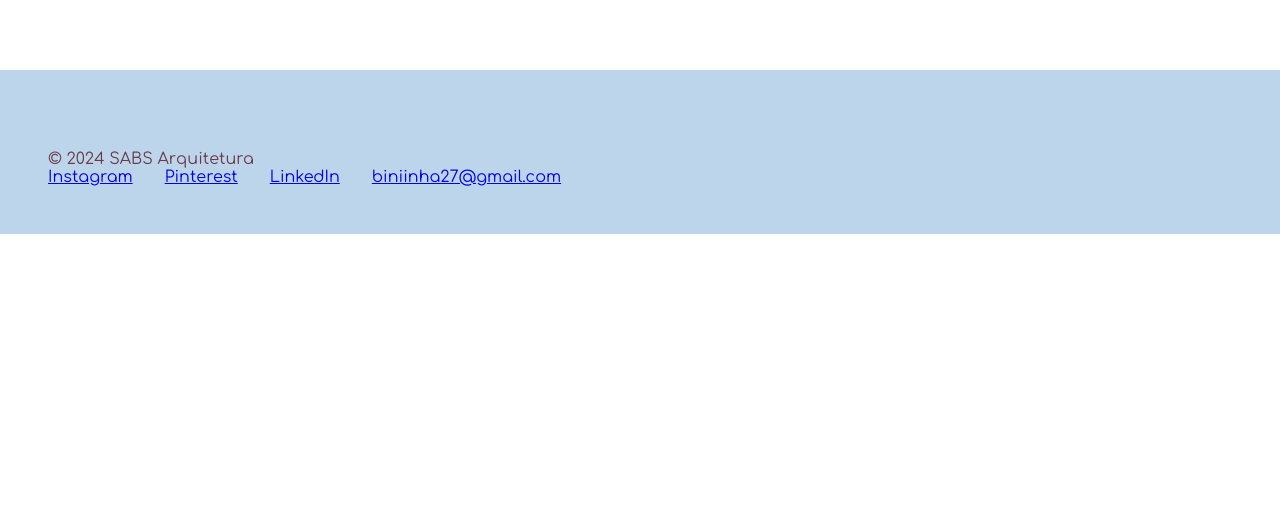
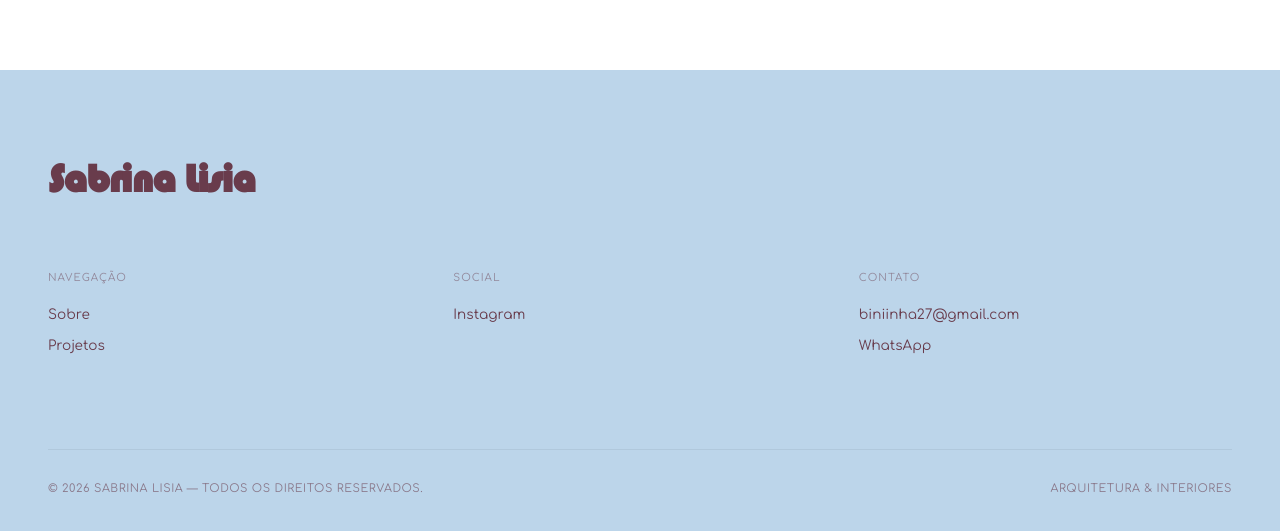
Before and after one commit to TManoloss/Sabrina-Lisia, a Next.js app: page /projetos/area-externa-felipe in a window 1280 px wide. Shown: the part 1980-2511 px from the top of the page. Before the commit the page ends 2214 px from the top, so only its background shows below. Built offline with nearby package versions, Linux system fonts and the light colour scheme.

Commit message:
add contacts

```diff
--- a/src/app/layout.tsx
+++ b/src/app/layout.tsx
@@ -2,6 +2,7 @@
 import localFont from "next/font/local";
 import { Comfortaa } from "next/font/google";
 import "./globals.css";
+import Footer from "@/components/Footer";
 
 const bauhaus = localFont({
   src: "../../public/fontes/bauhaus-93/Bauhaus 93 Regular.ttf",
@@ -42,7 +43,10 @@
 }>) {
   return (
     <html lang="pt-BR" className={`${bauhaus.variable} ${comfortaa.variable}`} suppressHydrationWarning>
-      <body>{children}</body>
+      <body>
+        {children}
+        <Footer />
+      </body>
     </html>
   );
 }
--- a/src/app/page.tsx
+++ b/src/app/page.tsx
@@ -69,7 +69,6 @@
       />
       <Projects projetos={projetos} />
 
-      <Footer />
     </>
   );
 }
--- a/src/app/projetos/[slug]/page.tsx
+++ b/src/app/projetos/[slug]/page.tsx
@@ -224,7 +224,7 @@
                 </div>
             </section> */}
 
-            {/* Footer */}
+            {/* Footer
             <footer className="site-footer">
                 <div className="footer-inner">
                     <span>© 2024 SABS Arquitetura</span>
@@ -241,7 +241,7 @@
                         <a href="mailto:biniinha27@gmail.com">biniinha27@gmail.com</a>
                     </div>
                 </div>
-            </footer>
+            </footer> */}
 
             {/* Lightbox Modal */}
             {lightboxOpen && (
```
